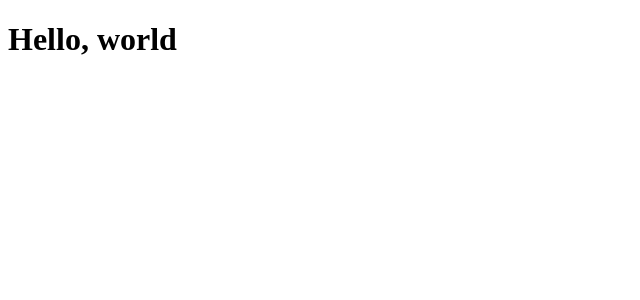
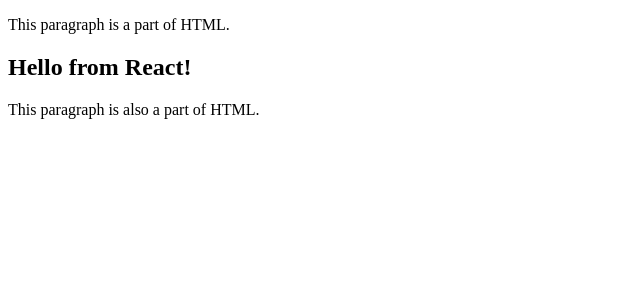
Before and after one commit to globus40000/react.dev-learn, a React (Vite) app: page / in a window 1280 px wide. Shown: the top 300 px of the page, without its empty margins (0-640 px from the left). Built offline with nearby package versions, Linux system fonts and the light colour scheme.

Commit message:
Step 2: Render React components anywhere on the page

```diff
--- a/index.html
+++ b/index.html
@@ -7,7 +7,9 @@
     <title>react.dev-learn</title>
   </head>
   <body>
-    <div id="root">Some content</div>
+    <p>This paragraph is a part of HTML.</p>
+    <nav id="navigation"></nav>
+    <p>This paragraph is also a part of HTML.</p>
     <script type="module" src="/src/main.tsx"></script>
   </body>
 </html>
--- /dev/null
+++ b/src/NavigationBar.tsx
@@ -0,0 +1,4 @@
+export function NavigationBar() {
+  // TODO: Actually implement the navigation bar
+  return <h1>Hello from React!</h1>;
+}
--- a/src/main.tsx
+++ b/src/main.tsx
@@ -1,13 +1,12 @@
 import { createRoot } from "react-dom/client";
+import { NavigationBar } from "./NavigationBar";
 
-// Clear the existing HTML content
-document.body.innerHTML = '<div id="app"></div>';
+const domNode = document.getElementById("navigation");
 
-// Render your React component instead
-const app = document.getElementById("app");
-if (!app) {
-  throw new Error("App container was not found");
+if (!domNode) {
+  throw new Error("Navigation container was not found");
 }
 
-const root = createRoot(app);
-root.render(<h1>Hello, world</h1>);
+const root = createRoot(domNode);
+
+root.render(<NavigationBar />);
```
